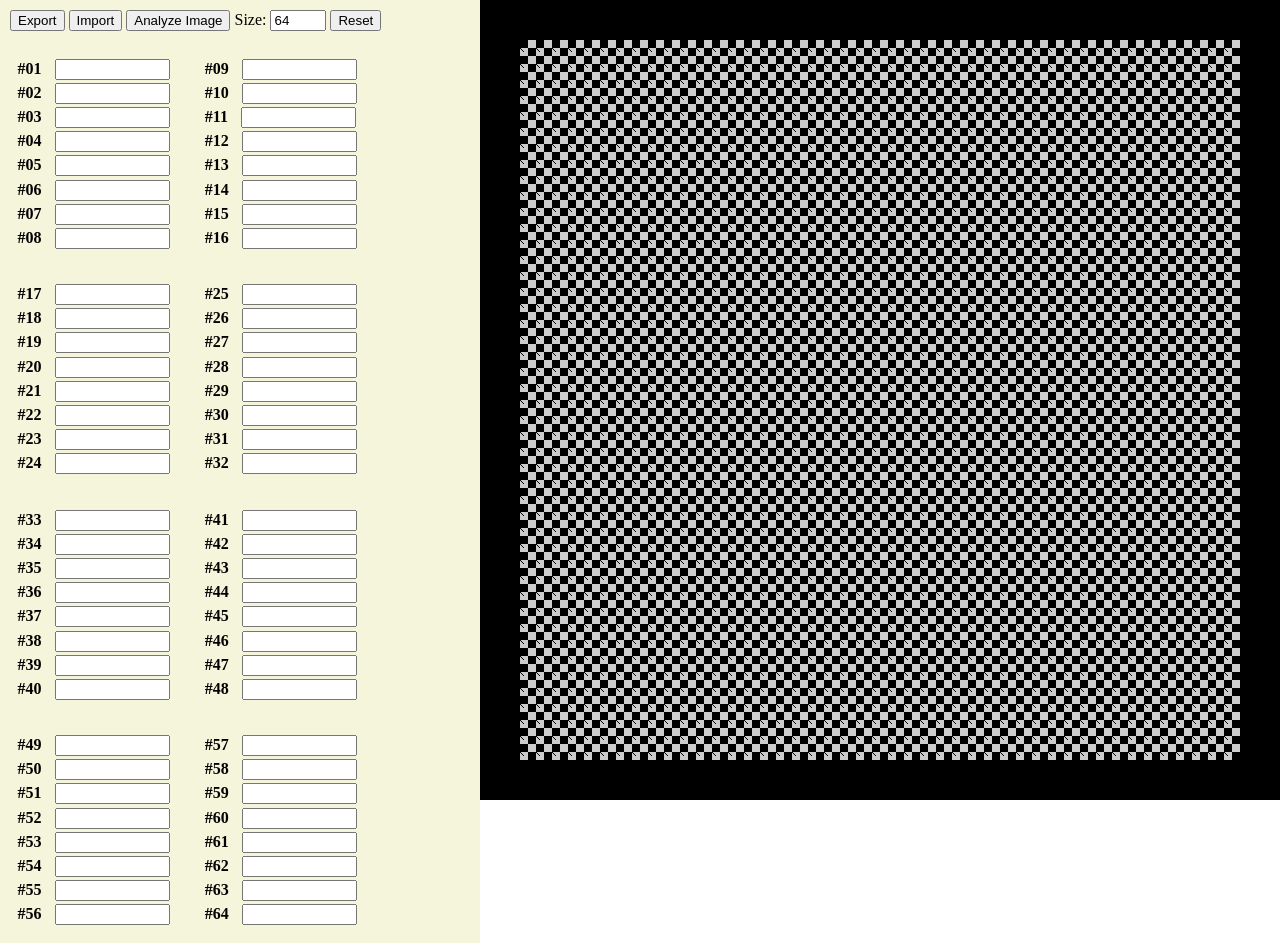
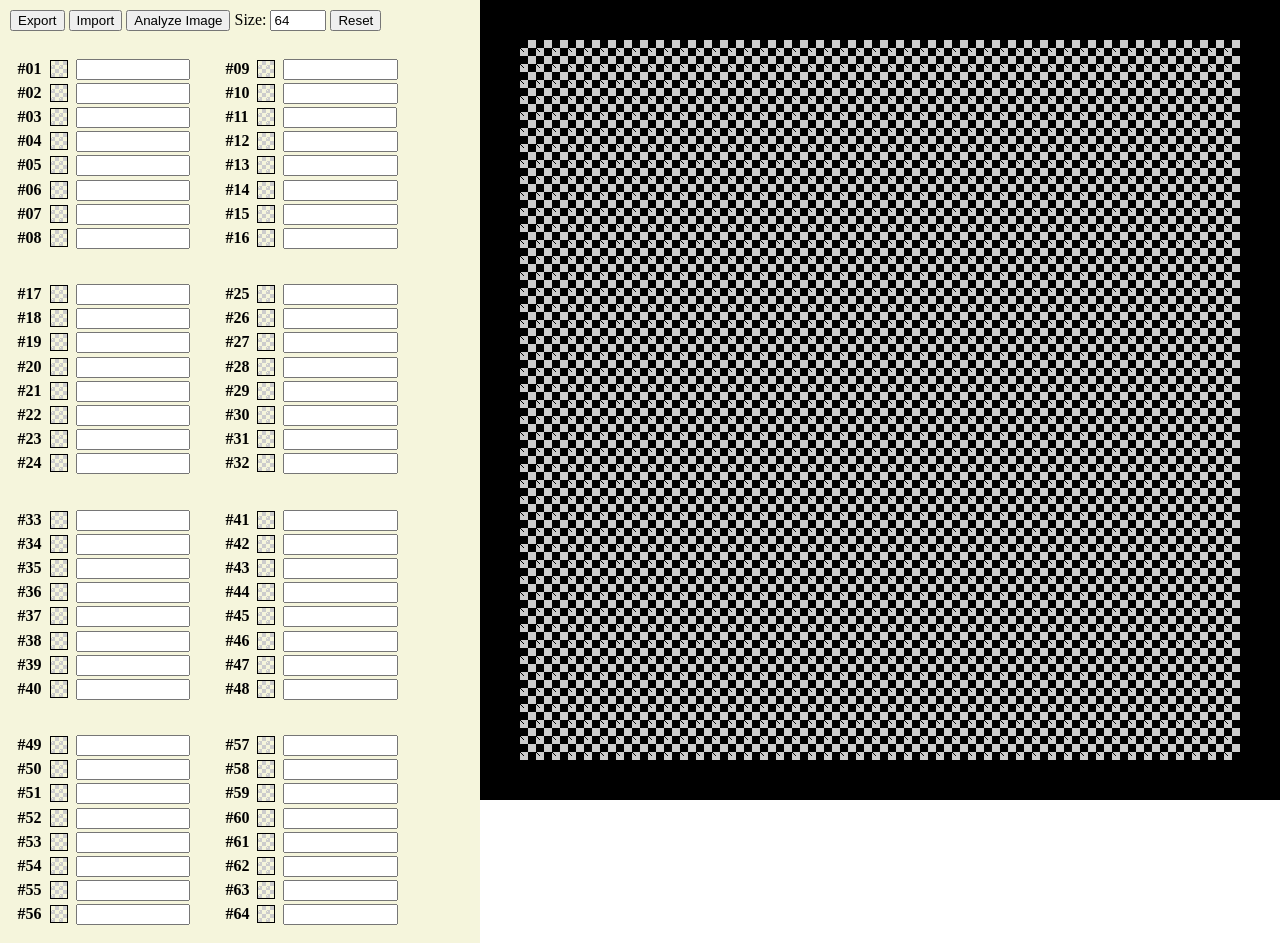
Before and after one commit to auzkok/qoi-palette-visualizer, a plain HTML site: page index.html in a window 1280 px wide. Drawn offline with Linux system fonts and the light colour scheme.

Commit message:
Add color preview next to the inputs

```diff
--- a/index.html
+++ b/index.html
@@ -25,84 +25,84 @@
             </div>
             <div id="inputPanel">
                 <div class="block">
-                    <div class="row"><b>#01</b><input type="text" pattern="[0-9a-fA-F]{6}" maxlength="6" data-valid=""></div>
-                    <div class="row"><b>#02</b><input type="text" pattern="[0-9a-fA-F]{6}" maxlength="6" data-valid=""></div>
-                    <div class="row"><b>#03</b><input type="text" pattern="[0-9a-fA-F]{6}" maxlength="6" data-valid=""></div>
-                    <div class="row"><b>#04</b><input type="text" pattern="[0-9a-fA-F]{6}" maxlength="6" data-valid=""></div>
-                    <div class="row"><b>#05</b><input type="text" pattern="[0-9a-fA-F]{6}" maxlength="6" data-valid=""></div>
-                    <div class="row"><b>#06</b><input type="text" pattern="[0-9a-fA-F]{6}" maxlength="6" data-valid=""></div>
-                    <div class="row"><b>#07</b><input type="text" pattern="[0-9a-fA-F]{6}" maxlength="6" data-valid=""></div>
-                    <div class="row"><b>#08</b><input type="text" pattern="[0-9a-fA-F]{6}" maxlength="6" data-valid=""></div>
+                    <div class="row"><b>#01</b><div class="preview"><div></div></div><input type="text" pattern="[0-9a-fA-F]{6}" maxlength="6" data-valid=""></div>
+                    <div class="row"><b>#02</b><div class="preview"><div></div></div><input type="text" pattern="[0-9a-fA-F]{6}" maxlength="6" data-valid=""></div>
+                    <div class="row"><b>#03</b><div class="preview"><div></div></div><input type="text" pattern="[0-9a-fA-F]{6}" maxlength="6" data-valid=""></div>
+                    <div class="row"><b>#04</b><div class="preview"><div></div></div><input type="text" pattern="[0-9a-fA-F]{6}" maxlength="6" data-valid=""></div>
+                    <div class="row"><b>#05</b><div class="preview"><div></div></div><input type="text" pattern="[0-9a-fA-F]{6}" maxlength="6" data-valid=""></div>
+                    <div class="row"><b>#06</b><div class="preview"><div></div></div><input type="text" pattern="[0-9a-fA-F]{6}" maxlength="6" data-valid=""></div>
+                    <div class="row"><b>#07</b><div class="preview"><div></div></div><input type="text" pattern="[0-9a-fA-F]{6}" maxlength="6" data-valid=""></div>
+                    <div class="row"><b>#08</b><div class="preview"><div></div></div><input type="text" pattern="[0-9a-fA-F]{6}" maxlength="6" data-valid=""></div>
                 </div>
                 <div class="block">
-                    <div class="row"><b>#09</b><input type="text" pattern="[0-9a-fA-F]{6}" maxlength="6" data-valid=""></div>
-                    <div class="row"><b>#10</b><input type="text" pattern="[0-9a-fA-F]{6}" maxlength="6" data-valid=""></div>
-                    <div class="row"><b>#11</b><input type="text" pattern="[0-9a-fA-F]{6}" maxlength="6" data-valid=""></div>
-                    <div class="row"><b>#12</b><input type="text" pattern="[0-9a-fA-F]{6}" maxlength="6" data-valid=""></div>
-                    <div class="row"><b>#13</b><input type="text" pattern="[0-9a-fA-F]{6}" maxlength="6" data-valid=""></div>
-                    <div class="row"><b>#14</b><input type="text" pattern="[0-9a-fA-F]{6}" maxlength="6" data-valid=""></div>
-                    <div class="row"><b>#15</b><input type="text" pattern="[0-9a-fA-F]{6}" maxlength="6" data-valid=""></div>
-                    <div class="row"><b>#16</b><input type="text" pattern="[0-9a-fA-F]{6}" maxlength="6" data-valid=""></div>
+                    <div class="row"><b>#09</b><div class="preview"><div></div></div><input type="text" pattern="[0-9a-fA-F]{6}" maxlength="6" data-valid=""></div>
+                    <div class="row"><b>#10</b><div class="preview"><div></div></div><input type="text" pattern="[0-9a-fA-F]{6}" maxlength="6" data-valid=""></div>
+                    <div class="row"><b>#11</b><div class="preview"><div></div></div><input type="text" pattern="[0-9a-fA-F]{6}" maxlength="6" data-valid=""></div>
+                    <div class="row"><b>#12</b><div class="preview"><div></div></div><input type="text" pattern="[0-9a-fA-F]{6}" maxlength="6" data-valid=""></div>
+                    <div class="row"><b>#13</b><div class="preview"><div></div></div><input type="text" pattern="[0-9a-fA-F]{6}" maxlength="6" data-valid=""></div>
+                    <div class="row"><b>#14</b><div class="preview"><div></div></div><input type="text" pattern="[0-9a-fA-F]{6}" maxlength="6" data-valid=""></div>
+                    <div class="row"><b>#15</b><div class="preview"><div></div></div><input type="text" pattern="[0-9a-fA-F]{6}" maxlength="6" data-valid=""></div>
+                    <div class="row"><b>#16</b><div class="preview"><div></div></div><input type="text" pattern="[0-9a-fA-F]{6}" maxlength="6" data-valid=""></div>
                 </div>
                 <div class="block">
-                    <div class="row"><b>#17</b><input type="text" pattern="[0-9a-fA-F]{6}" maxlength="6" data-valid=""></div>
-                    <div class="row"><b>#18</b><input type="text" pattern="[0-9a-fA-F]{6}" maxlength="6" data-valid=""></div>
-                    <div class="row"><b>#19</b><input type="text" pattern="[0-9a-fA-F]{6}" maxlength="6" data-valid=""></div>
-                    <div class="row"><b>#20</b><input type="text" pattern="[0-9a-fA-F]{6}" maxlength="6" data-valid=""></div>
-                    <div class="row"><b>#21</b><input type="text" pattern="[0-9a-fA-F]{6}" maxlength="6" data-valid=""></div>
-                    <div class="row"><b>#22</b><input type="text" pattern="[0-9a-fA-F]{6}" maxlength="6" data-valid=""></div>
-                    <div class="row"><b>#23</b><input type="text" pattern="[0-9a-fA-F]{6}" maxlength="6" data-valid=""></div>
-                    <div class="row"><b>#24</b><input type="text" pattern="[0-9a-fA-F]{6}" maxlength="6" data-valid=""></div>
+                    <div class="row"><b>#17</b><div class="preview"><div></div></div><input type="text" pattern="[0-9a-fA-F]{6}" maxlength="6" data-valid=""></div>
+                    <div class="row"><b>#18</b><div class="preview"><div></div></div><input type="text" pattern="[0-9a-fA-F]{6}" maxlength="6" data-valid=""></div>
+                    <div class="row"><b>#19</b><div class="preview"><div></div></div><input type="text" pattern="[0-9a-fA-F]{6}" maxlength="6" data-valid=""></div>
+                    <div class="row"><b>#20</b><div class="preview"><div></div></div><input type="text" pattern="[0-9a-fA-F]{6}" maxlength="6" data-valid=""></div>
+                    <div class="row"><b>#21</b><div class="preview"><div></div></div><input type="text" pattern="[0-9a-fA-F]{6}" maxlength="6" data-valid=""></div>
+                    <div class="row"><b>#22</b><div class="preview"><div></div></div><input type="text" pattern="[0-9a-fA-F]{6}" maxlength="6" data-valid=""></div>
+                    <div class="row"><b>#23</b><div class="preview"><div></div></div><input type="text" pattern="[0-9a-fA-F]{6}" maxlength="6" data-valid=""></div>
+                    <div class="row"><b>#24</b><div class="preview"><div></div></div><input type="text" pattern="[0-9a-fA-F]{6}" maxlength="6" data-valid=""></div>
                 </div>
                 <div class="block">
-                    <div class="row"><b>#25</b><input type="text" pattern="[0-9a-fA-F]{6}" maxlength="6" data-valid=""></div>
-                    <div class="row"><b>#26</b><input type="text" pattern="[0-9a-fA-F]{6}" maxlength="6" data-valid=""></div>
-                    <div class="row"><b>#27</b><input type="text" pattern="[0-9a-fA-F]{6}" maxlength="6" data-valid=""></div>
-                    <div class="row"><b>#28</b><input type="text" pattern="[0-9a-fA-F]{6}" maxlength="6" data-valid=""></div>
-                    <div class="row"><b>#29</b><input type="text" pattern="[0-9a-fA-F]{6}" maxlength="6" data-valid=""></div>
-                    <div class="row"><b>#30</b><input type="text" pattern="[0-9a-fA-F]{6}" maxlength="6" data-valid=""></div>
-                    <div class="row"><b>#31</b><input type="text" pattern="[0-9a-fA-F]{6}" maxlength="6" data-valid=""></div>
-                    <div class="row"><b>#32</b><input type="text" pattern="[0-9a-fA-F]{6}" maxlength="6" data-valid=""></div>
+                    <div class="row"><b>#25</b><div class="preview"><div></div></div><input type="text" pattern="[0-9a-fA-F]{6}" maxlength="6" data-valid=""></div>
+                    <div class="row"><b>#26</b><div class="preview"><div></div></div><input type="text" pattern="[0-9a-fA-F]{6}" maxlength="6" data-valid=""></div>
+                    <div class="row"><b>#27</b><div class="preview"><div></div></div><input type="text" pattern="[0-9a-fA-F]{6}" maxlength="6" data-valid=""></div>
+                    <div class="row"><b>#28</b><div class="preview"><div></div></div><input type="text" pattern="[0-9a-fA-F]{6}" maxlength="6" data-valid=""></div>
+                    <div class="row"><b>#29</b><div class="preview"><div></div></div><input type="text" pattern="[0-9a-fA-F]{6}" maxlength="6" data-valid=""></div>
+                    <div class="row"><b>#30</b><div class="preview"><div></div></div><input type="text" pattern="[0-9a-fA-F]{6}" maxlength="6" data-valid=""></div>
+                    <div class="row"><b>#31</b><div class="preview"><div></div></div><input type="text" pattern="[0-9a-fA-F]{6}" maxlength="6" data-valid=""></div>
+                    <div class="row"><b>#32</b><div class="preview"><div></div></div><input type="text" pattern="[0-9a-fA-F]{6}" maxlength="6" data-valid=""></div>
                 </div>
                 <div class="block">
-                    <div class="row"><b>#33</b><input type="text" pattern="[0-9a-fA-F]{6}" maxlength="6" data-valid=""></div>
-                    <div class="row"><b>#34</b><input type="text" pattern="[0-9a-fA-F]{6}" maxlength="6" data-valid=""></div>
-                    <div class="row"><b>#35</b><input type="text" pattern="[0-9a-fA-F]{6}" maxlength="6" data-valid=""></div>
-                    <div class="row"><b>#36</b><input type="text" pattern="[0-9a-fA-F]{6}" maxlength="6" data-valid=""></div>
-                    <div class="row"><b>#37</b><input type="text" pattern="[0-9a-fA-F]{6}" maxlength="6" data-valid=""></div>
-                    <div class="row"><b>#38</b><input type="text" pattern="[0-9a-fA-F]{6}" maxlength="6" data-valid=""></div>
-                    <div class="row"><b>#39</b><input type="text" pattern="[0-9a-fA-F]{6}" maxlength="6" data-valid=""></div>
-                    <div class="row"><b>#40</b><input type="text" pattern="[0-9a-fA-F]{6}" maxlength="6" data-valid=""></div>
+                    <div class="row"><b>#33</b><div class="preview"><div></div></div><input type="text" pattern="[0-9a-fA-F]{6}" maxlength="6" data-valid=""></div>
+                    <div class="row"><b>#34</b><div class="preview"><div></div></div><input type="text" pattern="[0-9a-fA-F]{6}" maxlength="6" data-valid=""></div>
+                    <div class="row"><b>#35</b><div class="preview"><div></div></div><input type="text" pattern="[0-9a-fA-F]{6}" maxlength="6" data-valid=""></div>
+                    <div class="row"><b>#36</b><div class="preview"><div></div></div><input type="text" pattern="[0-9a-fA-F]{6}" maxlength="6" data-valid=""></div>
+                    <div class="row"><b>#37</b><div class="preview"><div></div></div><input type="text" pattern="[0-9a-fA-F]{6}" maxlength="6" data-valid=""></div>
+                    <div class="row"><b>#38</b><div class="preview"><div></div></div><input type="text" pattern="[0-9a-fA-F]{6}" maxlength="6" data-valid=""></div>
+                    <div class="row"><b>#39</b><div class="preview"><div></div></div><input type="text" pattern="[0-9a-fA-F]{6}" maxlength="6" data-valid=""></div>
+                    <div class="row"><b>#40</b><div class="preview"><div></div></div><input type="text" pattern="[0-9a-fA-F]{6}" maxlength="6" data-valid=""></div>
                 </div>
                 <div class="block">
-                    <div class="row"><b>#41</b><input type="text" pattern="[0-9a-fA-F]{6}" maxlength="6" data-valid=""></div>
-                    <div class="row"><b>#42</b><input type="text" pattern="[0-9a-fA-F]{6}" maxlength="6" data-valid=""></div>
-                    <div class="row"><b>#43</b><input type="text" pattern="[0-9a-fA-F]{6}" maxlength="6" data-valid=""></div>
-                    <div class="row"><b>#44</b><input type="text" pattern="[0-9a-fA-F]{6}" maxlength="6" data-valid=""></div>
-                    <div class="row"><b>#45</b><input type="text" pattern="[0-9a-fA-F]{6}" maxlength="6" data-valid=""></div>
-                    <div class="row"><b>#46</b><input type="text" pattern="[0-9a-fA-F]{6}" maxlength="6" data-valid=""></div>
-                    <div class="row"><b>#47</b><input type="text" pattern="[0-9a-fA-F]{6}" maxlength="6" data-valid=""></div>
-                    <div class="row"><b>#48</b><input type="text" pattern="[0-9a-fA-F]{6}" maxlength="6" data-valid=""></div>
+                    <div class="row"><b>#41</b><div class="preview"><div></div></div><input type="text" pattern="[0-9a-fA-F]{6}" maxlength="6" data-valid=""></div>
+                    <div class="row"><b>#42</b><div class="preview"><div></div></div><input type="text" pattern="[0-9a-fA-F]{6}" maxlength="6" data-valid=""></div>
+                    <div class="row"><b>#43</b><div class="preview"><div></div></div><input type="text" pattern="[0-9a-fA-F]{6}" maxlength="6" data-valid=""></div>
+                    <div class="row"><b>#44</b><div class="preview"><div></div></div><input type="text" pattern="[0-9a-fA-F]{6}" maxlength="6" data-valid=""></div>
+                    <div class="row"><b>#45</b><div class="preview"><div></div></div><input type="text" pattern="[0-9a-fA-F]{6}" maxlength="6" data-valid=""></div>
+                    <div class="row"><b>#46</b><div class="preview"><div></div></div><input type="text" pattern="[0-9a-fA-F]{6}" maxlength="6" data-valid=""></div>
+                    <div class="row"><b>#47</b><div class="preview"><div></div></div><input type="text" pattern="[0-9a-fA-F]{6}" maxlength="6" data-valid=""></div>
+                    <div class="row"><b>#48</b><div class="preview"><div></div></div><input type="text" pattern="[0-9a-fA-F]{6}" maxlength="6" data-valid=""></div>
                 </div>
                 <div class="block">
-                    <div class="row"><b>#49</b><input type="text" pattern="[0-9a-fA-F]{6}" maxlength="6" data-valid=""></div>
-                    <div class="row"><b>#50</b><input type="text" pattern="[0-9a-fA-F]{6}" maxlength="6" data-valid=""></div>
-                    <div class="row"><b>#51</b><input type="text" pattern="[0-9a-fA-F]{6}" maxlength="6" data-valid=""></div>
-                    <div class="row"><b>#52</b><input type="text" pattern="[0-9a-fA-F]{6}" maxlength="6" data-valid=""></div>
-                    <div class="row"><b>#53</b><input type="text" pattern="[0-9a-fA-F]{6}" maxlength="6" data-valid=""></div>
-                    <div class="row"><b>#54</b><input type="text" pattern="[0-9a-fA-F]{6}" maxlength="6" data-valid=""></div>
-                    <div class="row"><b>#55</b><input type="text" pattern="[0-9a-fA-F]{6}" maxlength="6" data-valid=""></div>
-                    <div class="row"><b>#56</b><input type="text" pattern="[0-9a-fA-F]{6}" maxlength="6" data-valid=""></div>
+                    <div class="row"><b>#49</b><div class="preview"><div></div></div><input type="text" pattern="[0-9a-fA-F]{6}" maxlength="6" data-valid=""></div>
+                    <div class="row"><b>#50</b><div class="preview"><div></div></div><input type="text" pattern="[0-9a-fA-F]{6}" maxlength="6" data-valid=""></div>
+                    <div class="row"><b>#51</b><div class="preview"><div></div></div><input type="text" pattern="[0-9a-fA-F]{6}" maxlength="6" data-valid=""></div>
+                    <div class="row"><b>#52</b><div class="preview"><div></div></div><input type="text" pattern="[0-9a-fA-F]{6}" maxlength="6" data-valid=""></div>
+                    <div class="row"><b>#53</b><div class="preview"><div></div></div><input type="text" pattern="[0-9a-fA-F]{6}" maxlength="6" data-valid=""></div>
+                    <div class="row"><b>#54</b><div class="preview"><div></div></div><input type="text" pattern="[0-9a-fA-F]{6}" maxlength="6" data-valid=""></div>
+                    <div class="row"><b>#55</b><div class="preview"><div></div></div><input type="text" pattern="[0-9a-fA-F]{6}" maxlength="6" data-valid=""></div>
+                    <div class="row"><b>#56</b><div class="preview"><div></div></div><input type="text" pattern="[0-9a-fA-F]{6}" maxlength="6" data-valid=""></div>
                 </div>
                 <div class="block">
-                    <div class="row"><b>#57</b><input type="text" pattern="[0-9a-fA-F]{6}" maxlength="6" data-valid=""></div>
-                    <div class="row"><b>#58</b><input type="text" pattern="[0-9a-fA-F]{6}" maxlength="6" data-valid=""></div>
-                    <div class="row"><b>#59</b><input type="text" pattern="[0-9a-fA-F]{6}" maxlength="6" data-valid=""></div>
-                    <div class="row"><b>#60</b><input type="text" pattern="[0-9a-fA-F]{6}" maxlength="6" data-valid=""></div>
-                    <div class="row"><b>#61</b><input type="text" pattern="[0-9a-fA-F]{6}" maxlength="6" data-valid=""></div>
-                    <div class="row"><b>#62</b><input type="text" pattern="[0-9a-fA-F]{6}" maxlength="6" data-valid=""></div>
-                    <div class="row"><b>#63</b><input type="text" pattern="[0-9a-fA-F]{6}" maxlength="6" data-valid=""></div>
-                    <div class="row"><b>#64</b><input type="text" pattern="[0-9a-fA-F]{6}" maxlength="6" data-valid=""></div>
+                    <div class="row"><b>#57</b><div class="preview"><div></div></div><input type="text" pattern="[0-9a-fA-F]{6}" maxlength="6" data-valid=""></div>
+                    <div class="row"><b>#58</b><div class="preview"><div></div></div><input type="text" pattern="[0-9a-fA-F]{6}" maxlength="6" data-valid=""></div>
+                    <div class="row"><b>#59</b><div class="preview"><div></div></div><input type="text" pattern="[0-9a-fA-F]{6}" maxlength="6" data-valid=""></div>
+                    <div class="row"><b>#60</b><div class="preview"><div></div></div><input type="text" pattern="[0-9a-fA-F]{6}" maxlength="6" data-valid=""></div>
+                    <div class="row"><b>#61</b><div class="preview"><div></div></div><input type="text" pattern="[0-9a-fA-F]{6}" maxlength="6" data-valid=""></div>
+                    <div class="row"><b>#62</b><div class="preview"><div></div></div><input type="text" pattern="[0-9a-fA-F]{6}" maxlength="6" data-valid=""></div>
+                    <div class="row"><b>#63</b><div class="preview"><div></div></div><input type="text" pattern="[0-9a-fA-F]{6}" maxlength="6" data-valid=""></div>
+                    <div class="row"><b>#64</b><div class="preview"><div></div></div><input type="text" pattern="[0-9a-fA-F]{6}" maxlength="6" data-valid=""></div>
                 </div>
             </div>
         </div>
--- a/styles.css
+++ b/styles.css
@@ -64,7 +64,28 @@ input:invalid:focus {
 
 .row input {
     width: 8em;
-    margin-left: 1em;
+}
+
+.preview {
+    display: inline-block;
+    width: 1em;
+    height: 1em;
+    margin-left: 0.5em;
+    margin-right: 0.5em;
+    vertical-align: text-top;
+    border: 1px solid black;
+    background-image:
+      linear-gradient(45deg, #ccc 25%, transparent 25%),
+      linear-gradient(135deg, #ccc 25%, transparent 25%),
+      linear-gradient(45deg, transparent 75%, #ccc 75%),
+      linear-gradient(135deg, transparent 75%, #ccc 75%);
+    background-size:8px 8px; /* Must be a square */
+    background-position:0 0, 4px 0, 4px -4px, 0px 4px; /* Must be half of one side of the square */
+}
+
+.preview > div {
+    width: 100%;
+    height: 100%;
 }
 
 .row {
```
Also changed, not shown: script.js (+7 -0 lines).
